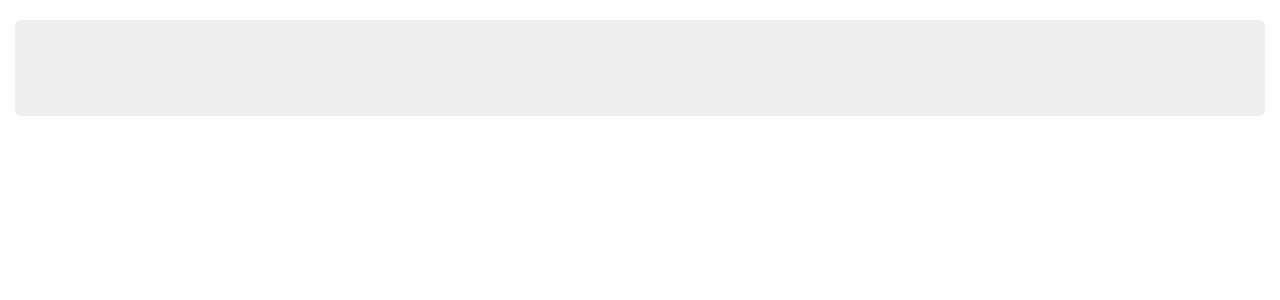
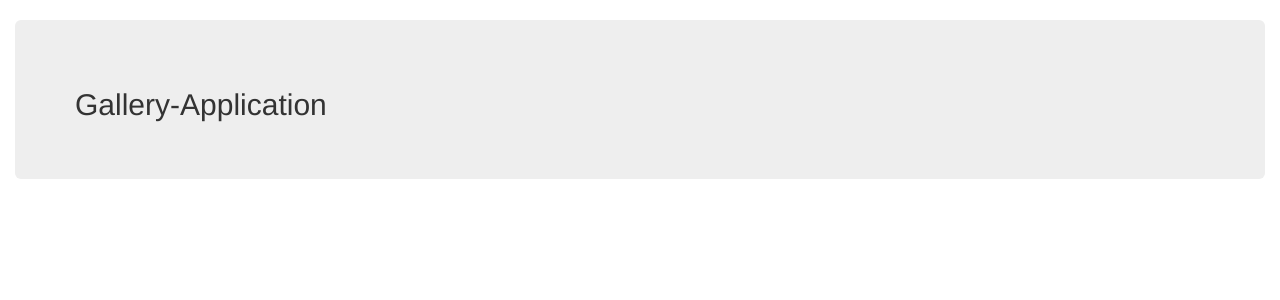
Before and after one commit to Adho-Code/Gallery-App, a Django app: page / in a window 1280 px wide. Shown: the part 52-352 px from the top of the page. Run offline with Django 3.2, Linux system fonts and the light colour scheme; data that the repository does not hold is empty; some libraries are stand-ins or nearby versions.

Commit message:
add jumbotron title

```diff
--- a/pictures/templates/index.html
+++ b/pictures/templates/index.html
@@ -5,6 +5,7 @@
 
 <div class="container-fluid">
         <div class="jumbotron">
+                <h2 class="display-4">Gallery-Application</h2>
 
               </div>
     <!-- displaying images -->
```
